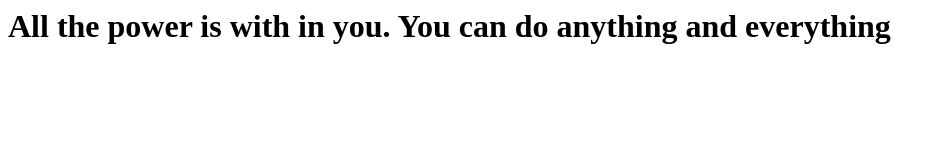
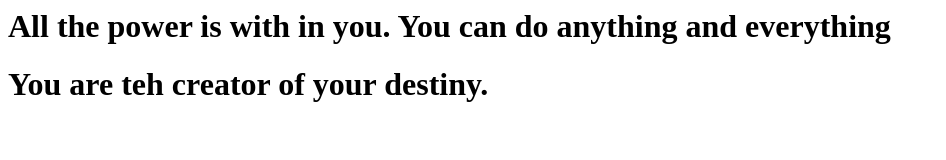
Before and after one commit to sujithbuoy/firstgitrepo, a plain HTML site: page index.html in a window 1280 px wide. Shown: the whole page, without its empty margins (0-946 px from the left). Drawn offline with Linux system fonts and the light colour scheme.

Commit message:
Added second quote

```diff
--- a/index.html
+++ b/index.html
@@ -1,5 +1,6 @@
 <html>
     <body>
         <h1>All the power is with in you. You can do anything and everything</h1>
+        <h1>You are teh creator of your destiny.</h1>
     </body>
 </html>
```
